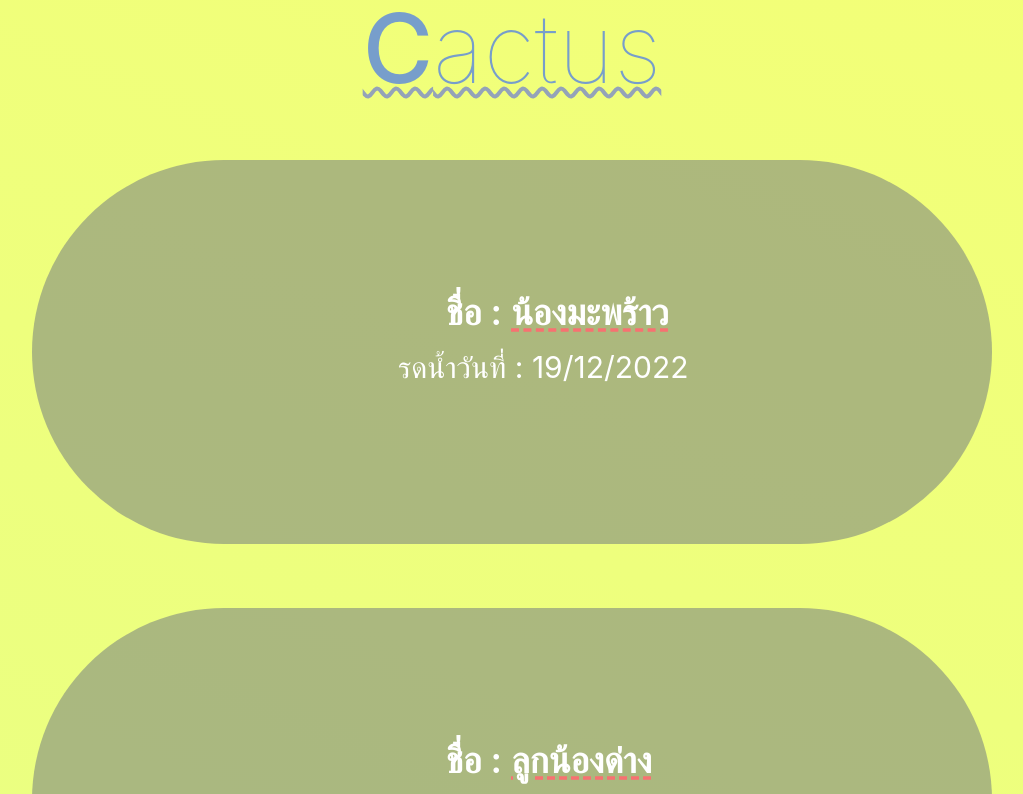
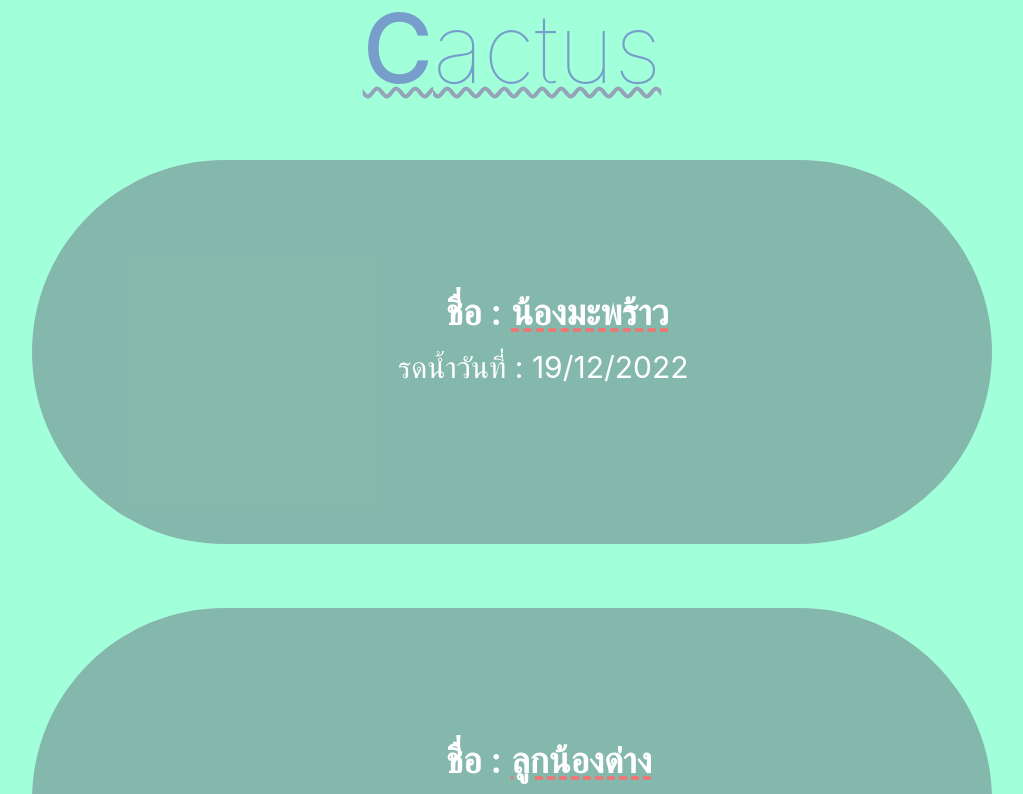
Before and after one commit to ChuBu0012/Watering_Cactus, a React (Create React App) app: page / in a window 1280 px wide. Shown: the top 794 px of the page, without its empty margins (128-1151 px from the left). Built offline with nearby package versions, Linux system fonts and the light colour scheme.

Commit message:
Update index.css

```diff
--- a/src/index.css
+++ b/src/index.css
@@ -9,7 +9,7 @@ body {
     sans-serif;
   -webkit-font-smoothing: antialiased;
   -moz-osx-font-smoothing: grayscale;
-background: linear-gradient(22deg, rgba(161,255,217,1) 0%, rgba(243,255,119,1) 100%);
+background: rgba(161,255,217);
 
 }
 
```
